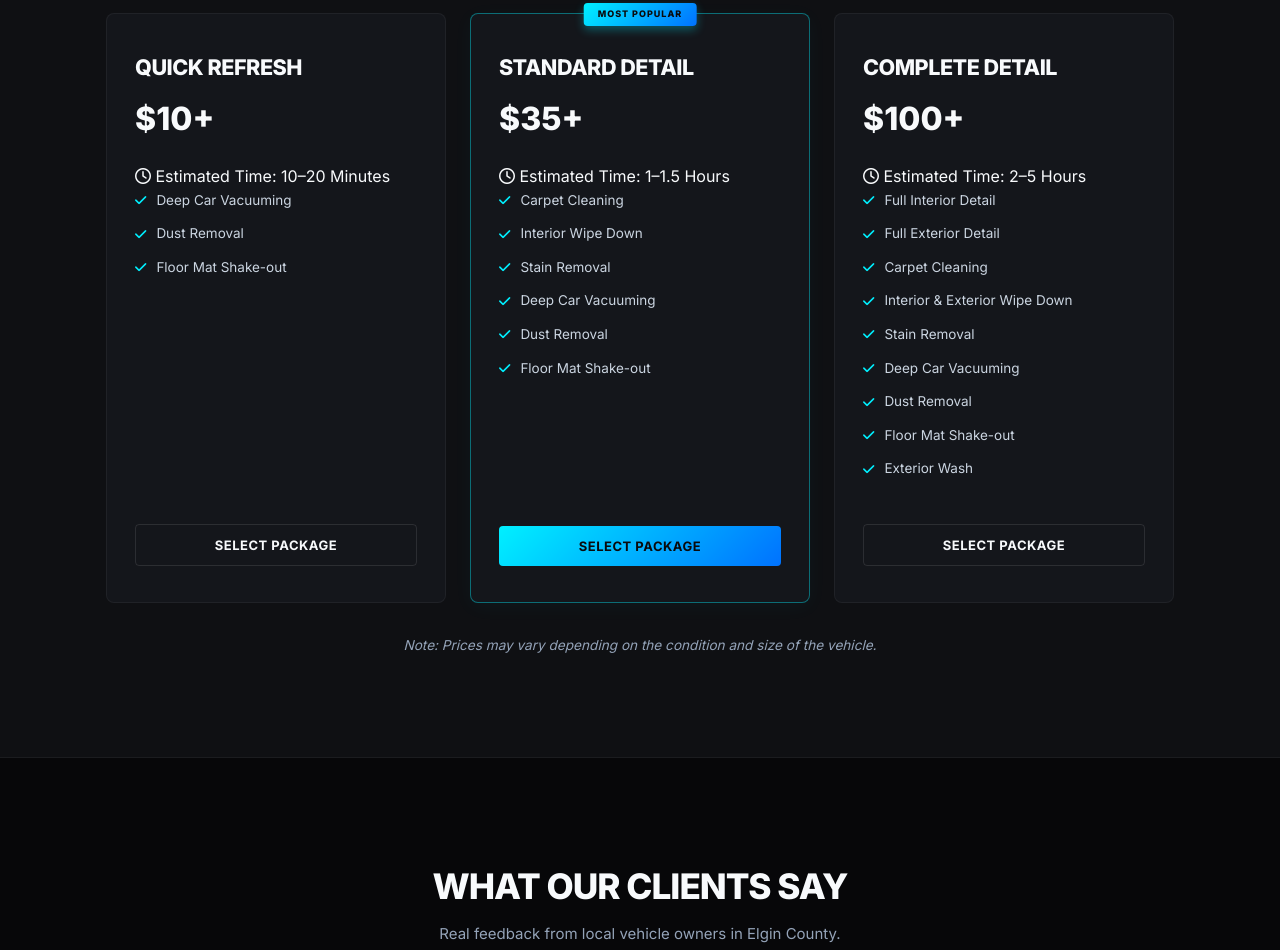
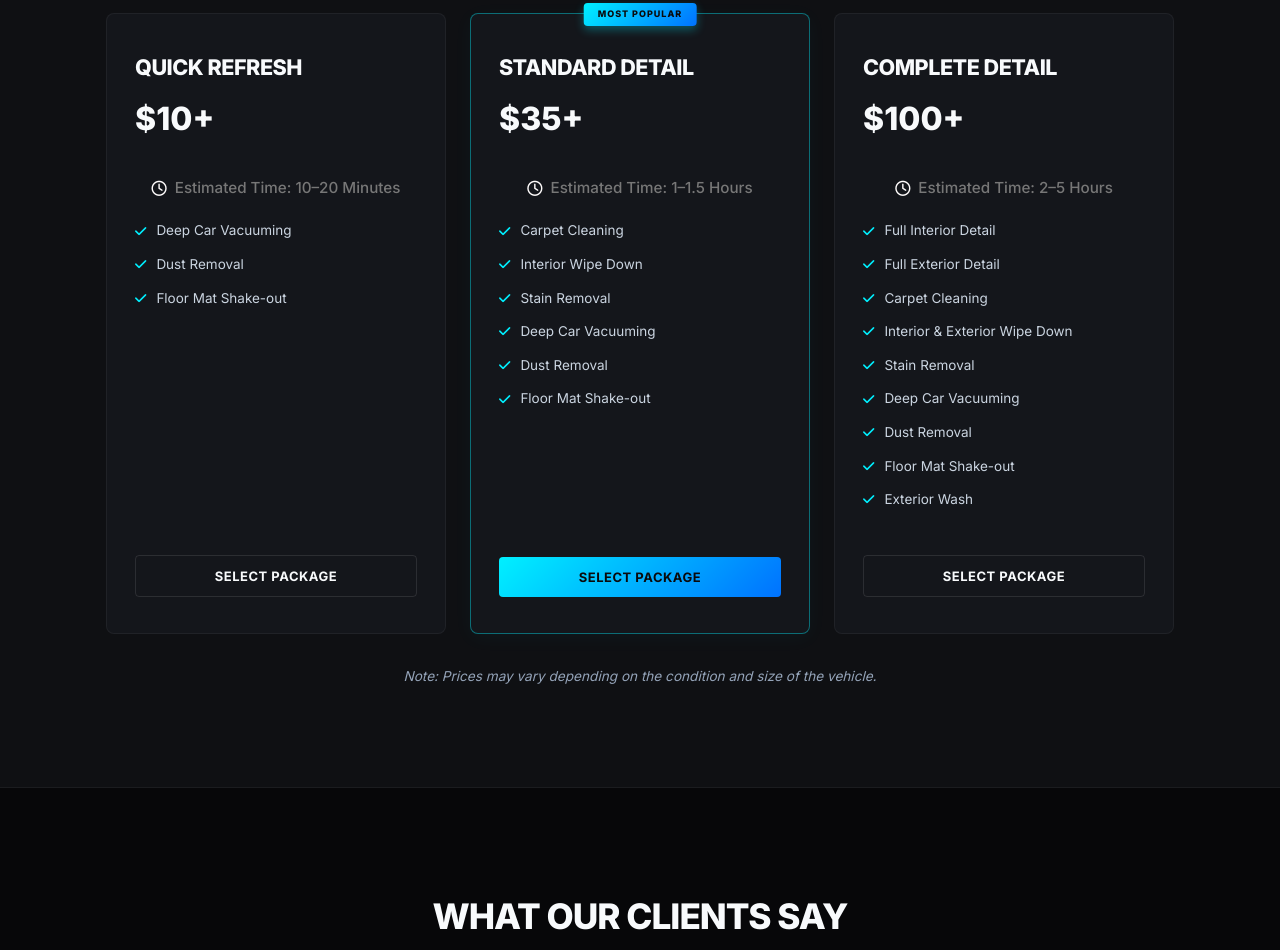
Before and after one commit to AO-Detailing/AO-Detailing, a website: page public/index.html in a window 1280 px wide. Shown: the part 890-1840 px from the top of the page. Drawn offline with Linux system fonts and the light colour scheme.

Commit message:
Update style.css

```diff
--- a/public/style.css
+++ b/public/style.css
@@ -41,7 +41,20 @@
     -webkit-font-smoothing: antialiased;
     -moz-osx-font-smoothing: grayscale;
 }
+.estimate {
+    display: flex;
+    align-items: center;
+    justify-content: center;
+    gap: 8px;
+    margin: 12px 0 20px;
+    font-size: 0.95rem;
+    color: #777;
+    font-weight: 500;
+}
 
+.estimate i {
+    color: #fffcfc; /* Match your accent color */
+}
 html {
     scroll-behavior: smooth;
     background-color: var(--primary-color);
```
